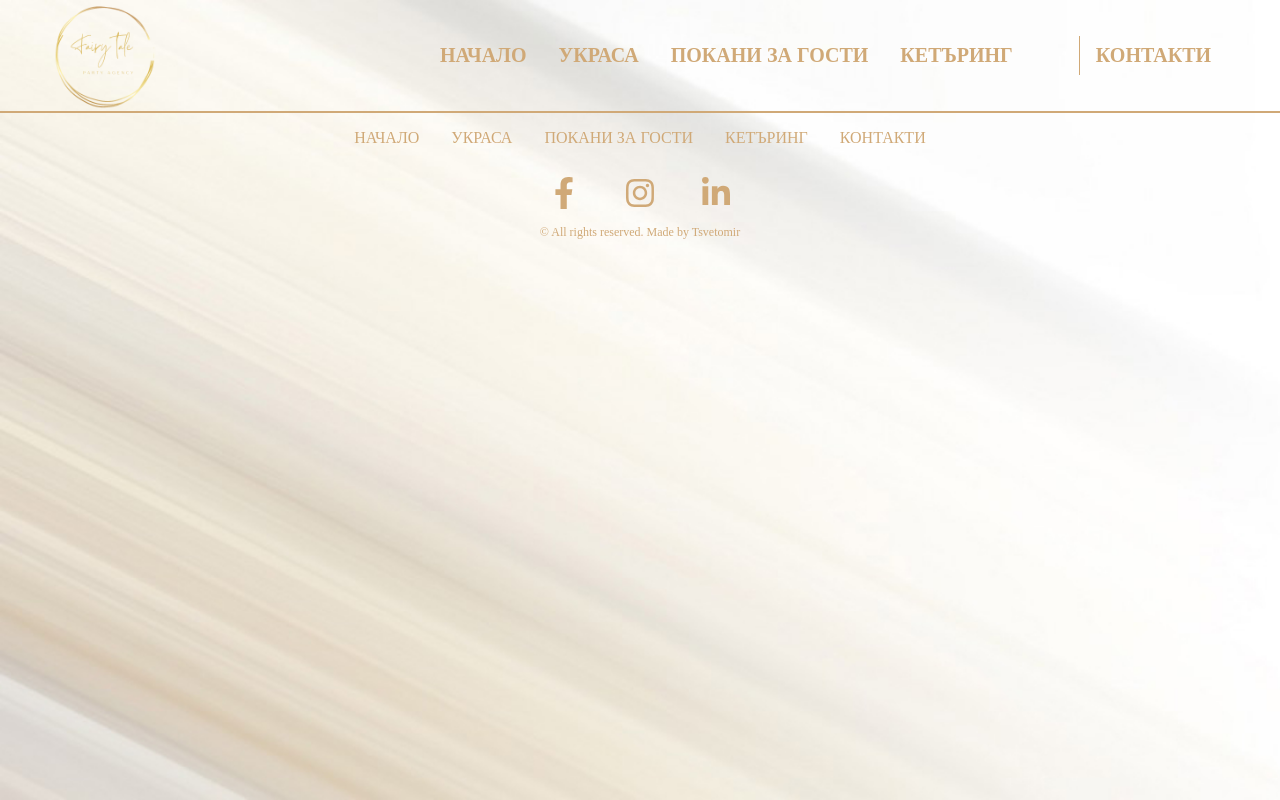
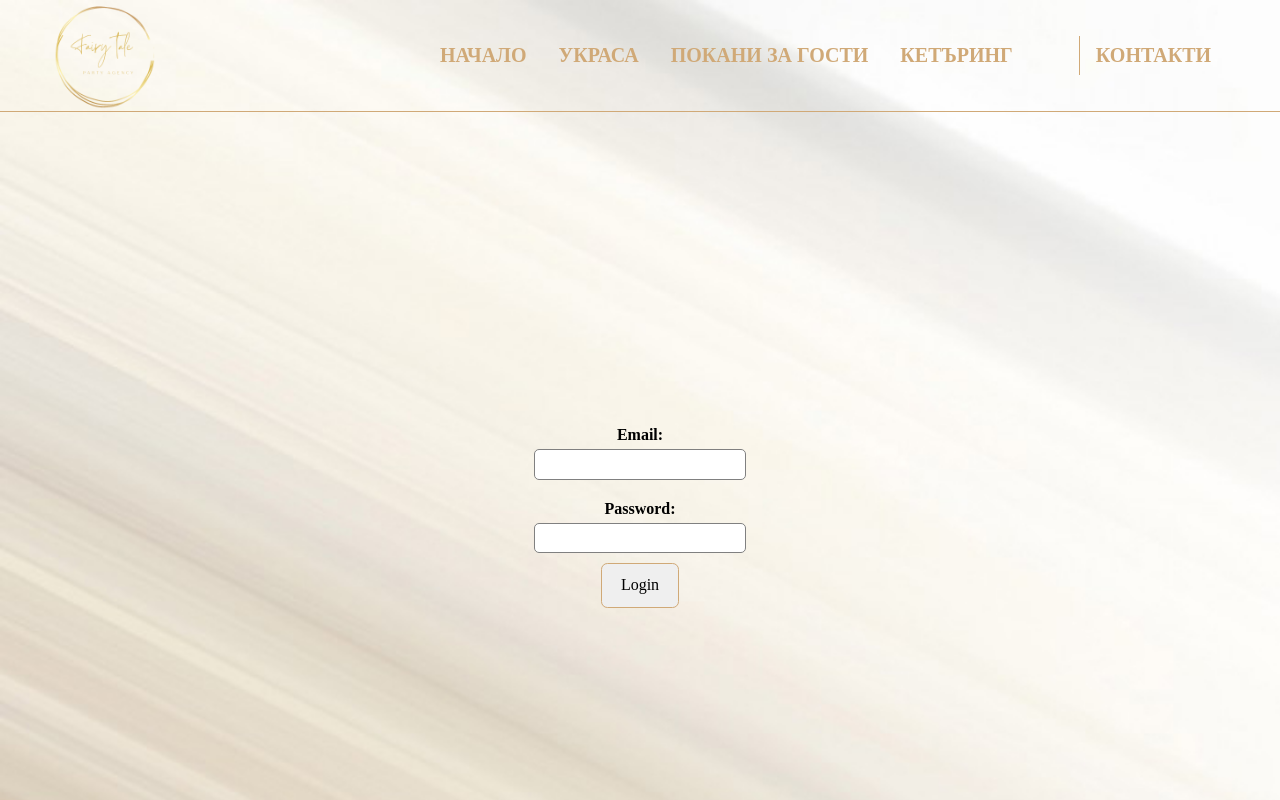
Before and after one commit to dimitrov93/party-agency, a React (Create React App) app: page /api/login in a window 1280 px wide. Shown: the top 800 px of the page. Built offline with nearby package versions, Linux system fonts and the light colour scheme; a web font is replaced by a local one.

Commit message:
login/localstorage/auth

```diff
--- a/src/App.js
+++ b/src/App.js
@@ -13,12 +13,15 @@ import Card from "./components/Cards/Card";
 import Wedding from "./components/Decoration/Album/Wedding";
 import Prom from "./components/Decoration/Album/Cake";
 import Anniversary from "./components/Decoration/Album/Anniversary";
+import Login from "./components/Login/Login";
+import { AuthProvider } from "./context/AuthContext";
 
 function App() {
   return (
-    <>
+    <AuthProvider>
 
       <Navigation />
+
       <Routes>
         <Route path="/" element={<Home />}></Route>
 
@@ -33,9 +36,12 @@ function App() {
         <Route path="/decoration/wedding" element={<Wedding />}></Route>
         <Route path="/decoration/prom" element={<Prom />}></Route>
         <Route path="/decoration/anniversary" element={<Anniversary />}></Route>
+
+        <Route path="/api/login" element={<Login />} ></Route>
       </Routes>
+
       <Footer />
-    </>
+    </AuthProvider>
   );
 }
 
--- a/src/components/Footer/footer.css
+++ b/src/components/Footer/footer.css
@@ -3,7 +3,6 @@ footer {
     text-align: center;
     font-size: 0.9rem;
     border-top: 1px solid var(--clr-brown);
-
 }
 
 footer a {
--- /dev/null
+++ b/src/components/Login/Login.jsx
@@ -0,0 +1,65 @@
+import React, { useContext, useState } from "react";
+import './login.css'
+import * as authService from '../../services/authService'
+import { useNavigate } from "react-router-dom";
+import { AuthContext } from "../../context/AuthContext";
+
+
+const Login = () => {
+  const navigate = useNavigate();
+  const { userLogin } = useContext(AuthContext);
+  const [error, setError] = useState();
+
+
+
+  const handleSubmit = (e) => {
+    e.preventDefault();
+
+    const { email, password } = Object.fromEntries(new FormData(e.target));
+
+    try {
+      authService.login(email,password)
+        .then((authData) => {
+          userLogin(authData);
+          if (authData.message) {
+            setError(authData.message)
+            return
+          }
+          navigate('/')
+        })
+    } catch (error) {
+      console.log(error);
+    }
+
+    // Clear form
+
+  };
+
+  return (
+    <form onSubmit={handleSubmit} className='loginForm'>
+      <div>
+        <label htmlFor="email" >Email:</label>
+        <input
+          className="loginInput"
+          type="email"
+          id="email"
+          name="email"
+        />
+      </div>
+      <div>
+        <label htmlFor="password">Password:</label>
+        <input
+          className="loginInput"
+          type="password"
+          id="password"
+          name="password"
+        />
+      </div>
+      {error && <p>{error}</p>}
+      <button type="submit" className="btn">Login</button>
+
+    </form>
+  );
+};
+
+export default Login;
--- /dev/null
+++ b/src/components/Login/login.css
@@ -0,0 +1,26 @@
+.loginForm {
+    display: flex;
+    flex-direction: column;
+    align-items: center;
+    justify-content: center;
+    height: 100vh;
+  }
+
+  .loginForm div {
+    display: flex;
+    flex-direction: column;
+    align-items: center;
+    margin: 10px 0;
+  }
+
+  .loginForm label {
+    font-weight: bold;
+    margin-bottom: 5px;
+  }
+
+  .loginInput {
+    padding: 5px;
+    font-size: 16px;
+    border: 1px solid gray;
+    border-radius: 5px;
+  }
--- /dev/null
+++ b/src/context/AuthContext.js
@@ -0,0 +1,40 @@
+import { createContext, useContext } from "react";
+import { useLocalStorage } from "../hooks/useLocalStorage";
+
+export const AuthContext = createContext();
+
+export const AuthProvider = ({ children }) => {
+  const [auth, setAuth] = useLocalStorage("auth", {});
+
+  const userLogin = (authData) => {
+    setAuth(authData);
+  };
+
+  const userLogout = () => {
+    setAuth({});
+  };
+
+  return (
+    <AuthContext.Provider value={{user: auth,userLogin,userLogout,isAuthenticated: !!auth.username}}>
+      {children}
+    </AuthContext.Provider>
+  );
+};
+
+// Custom Hook
+export const useAuthContext = () => {
+  const context = useContext(AuthContext);
+
+  return context;
+};
+
+// With HOC
+export const withAuth = (Component) => {
+  const AuthWrapper = (props) => {
+    const context = useContext(AuthContext);
+
+    return <Component {...props} auth={context} />;
+  };
+
+  return AuthWrapper;
+};
--- /dev/null
+++ b/src/hooks/useLocalStorage.js
@@ -0,0 +1,20 @@
+import { useState } from 'react';
+
+export const useLocalStorage = (key, defaultValue) => {
+    const [value, setValue] = useState(() => {
+        const storedData = localStorage.getItem(key);
+
+        return storedData ? JSON.parse(storedData) : defaultValue;
+    });
+
+    const setLocalStorageValue = (newValue) => {
+        localStorage.setItem(key, JSON.stringify(newValue));
+
+        setValue(newValue);
+    };
+
+    return [
+        value,
+        setLocalStorageValue,
+    ];
+}
--- /dev/null
+++ b/src/services/authService.js
@@ -0,0 +1,21 @@
+import * as request from "./requester";
+
+
+const baseUrl = "http://localhost:5000/api/auth";
+
+export const login = (email, password) =>
+  request.post(`${baseUrl}/login`, { email, password });
+
+export const logout = async (accessToken) => {
+  try {
+    const response = await fetch(`${baseUrl}/logout`, {
+      headers: {
+        "X-Authorization": accessToken,
+      },
+    });
+
+    return response;
+  } catch (error) {
+    console.log(error);
+  }
+};
```
